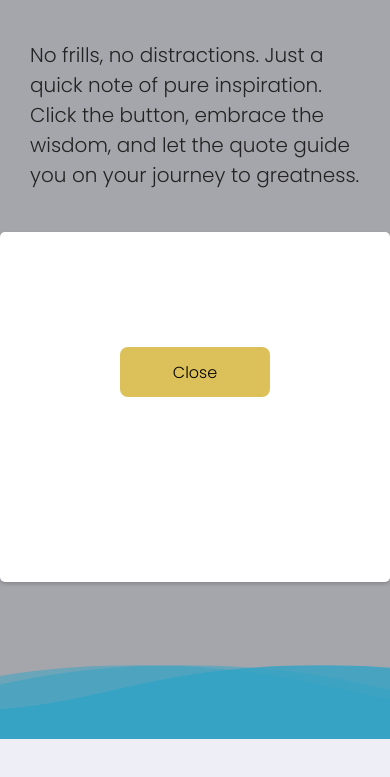
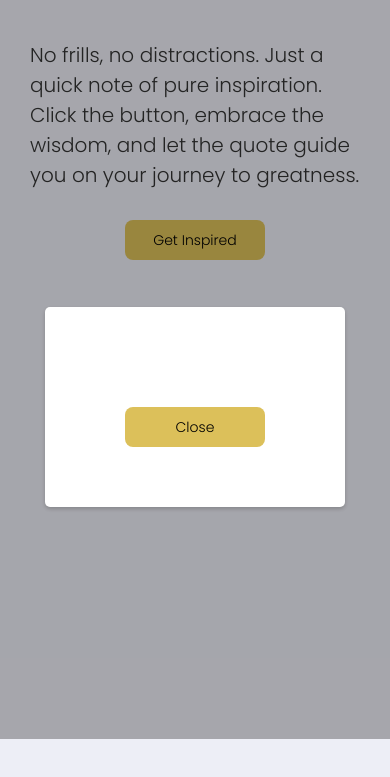
Before and after one commit to gwendolyn954/inspiro-quotes, a plain HTML site: page index.html in a window 390 px wide. Both pictures are taken after a click on the button "Get Inspired". Shown: the part 105-882 px from the top of the page. After the commit the page ends 844 px from the top, so only its background shows below. Drawn offline with Linux system fonts and the light colour scheme; no server answers.

Commit message:
added media queries for responsiveness

```diff
--- a/css/style.css
+++ b/css/style.css
@@ -101,11 +101,11 @@ button {
   margin-top: 130px;
   border-radius: 5px;
   box-shadow: 0 2px 4px rgba(0, 0, 0, 0.2);
-  height: 350px;
-  width: 700px;
-  max-width: 100%;
-  text-align: center;
-}
+  min-height: 200px;
+  max-height: 80vh;
+  overflow-y: auto;
+  }
+
 
 .modal h3 {
   margin: 0;
@@ -164,3 +164,34 @@ button {
 }
 
 /* media queries */
+@media only screen and (max-width: 450px) {
+  main .container {
+    flex-direction: column;
+    min-height: auto;
+  }
+
+
+
+  #open, #close {
+    margin-top: 30px;
+    height: 40px;
+    width: 140px;
+    font-size: 14px;
+  }
+
+  .modal h3 {
+    margin: 0;
+    padding-bottom: 10px;
+    font-size: 16px;
+
+  }
+
+  .modal h4 {
+    opacity: 0.7;
+    font-size: 14px;
+  }
+
+  .ocean {
+    display: none;
+  }
+}
```
